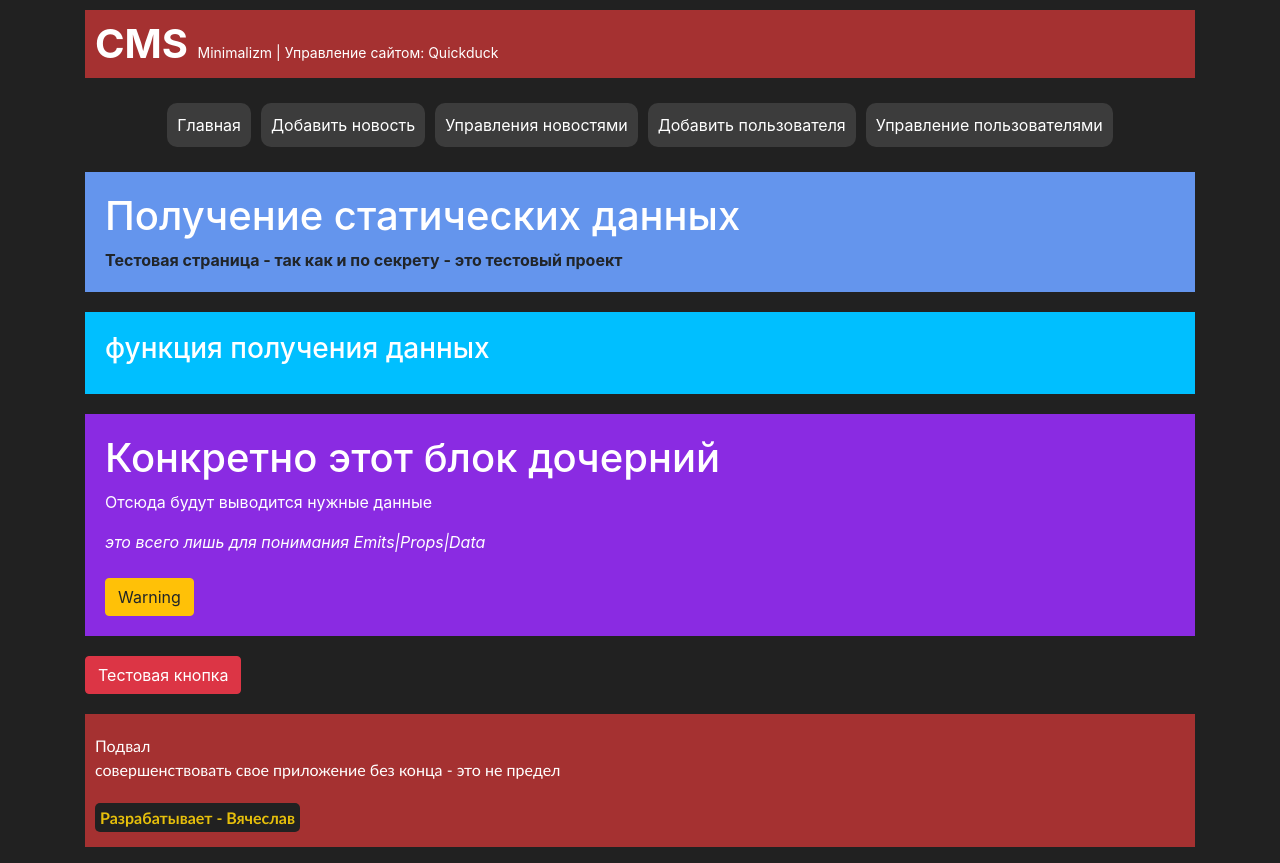
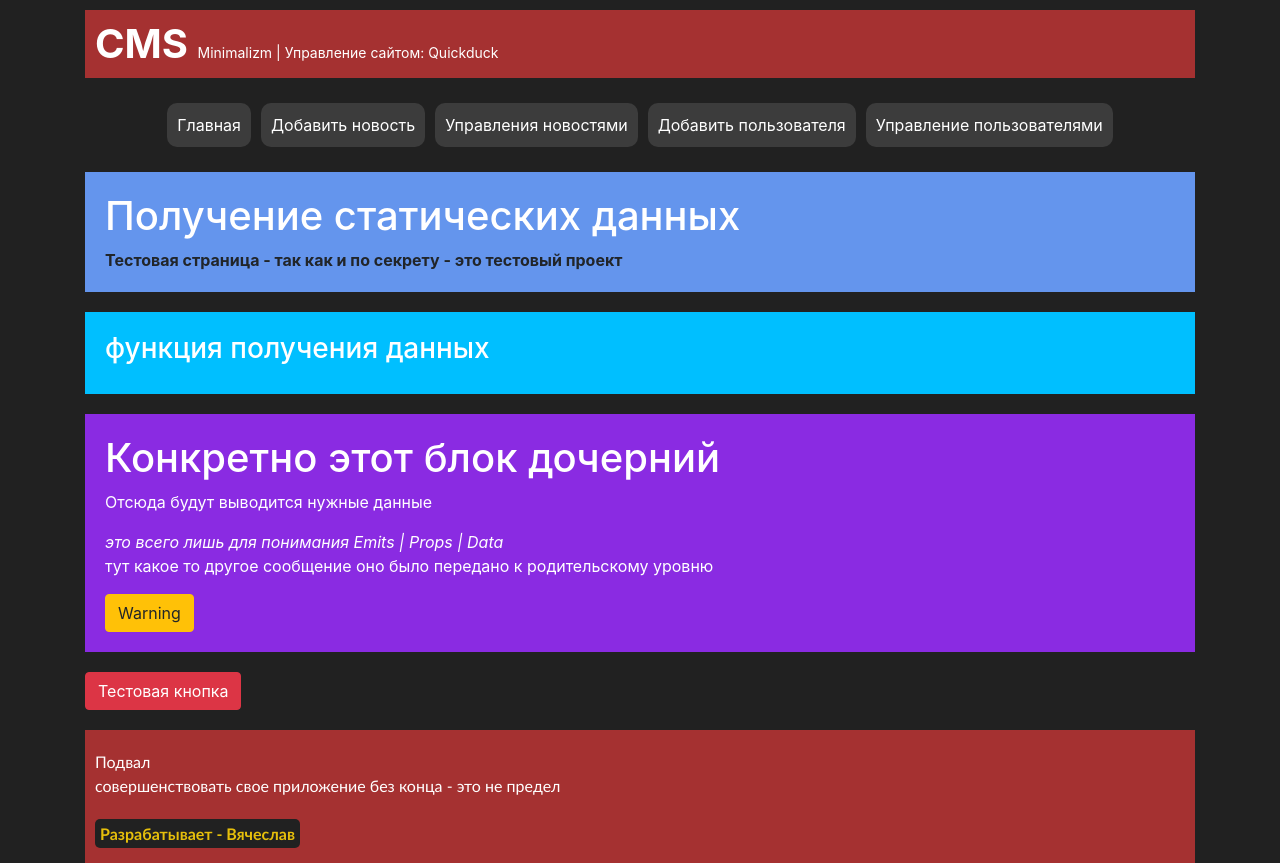
Before and after one commit to Viacheslav1998/cms-quickduck, a Vue app: page /test-static in a window 1280 px wide. Built offline with nearby package versions, Linux system fonts and the light colour scheme; what vue-sweetalert2 would draw is missing.

Commit message:
feat: data, props, tests

```diff
--- a/src/testPages/testChilds/testSubmit.vue
+++ b/src/testPages/testChilds/testSubmit.vue
@@ -4,7 +4,7 @@
       <h1>{{ title }}</h1>
       <p>{{ description }}</p>
       <i>{{ tiny }}</i>
-      <br><br>
+      <p>{{ testMessage }}</p>
       <button type="button" class="btn btn-warning" @click="sendDataToParent">Warning</button>
     </div>
     <div style="padding: 10px 0;"></div>
@@ -16,13 +16,20 @@
 
 <script>
 export default {
-  name: 'TestSubmit',
+  name: 'testSubmit',
   emits: ['click'],
+  props: {
+    testMessage: {
+      type: String,
+      required: true,
+      default: 'если ты ничего не передашь к родителям то увидишь данный месадж',
+    },
+  },
   data() {
     return {
       title: 'Конкретно этот блок дочерний',
       description: 'Отсюда будут выводится нужные данные',
-      tiny: 'это всего лишь для понимания Emits|Props|Data'
+      tiny: 'это всего лишь для понимания Emits | Props | Data',
     }
   },
   methods: {
--- a/src/testPages/testStaticData.vue
+++ b/src/testPages/testStaticData.vue
@@ -9,18 +9,24 @@
     </div>
   </div>
   <div>
-    <TestSubmit
+    <testSubmit
       @click="sendDataToParent"
+      :testMessage="textTest"
     />
   </div>
 </template>
 
 <script>
-import TestSubmit from './testChilds/TestSubmit.vue';
+import testSubmit from './testChilds/TestSubmit.vue';
 
 export default {
   name: 'testStaticData',
-  components: { TestSubmit },
+  components: { testSubmit },
+  data() {
+    return {
+      textTest: 'тут какое то другое сообщение оно было передано к родительскому уровню',
+    }
+  },
   methods: {
     sendDataToParent(data) {
       console.log('входящее: ', data);
```
